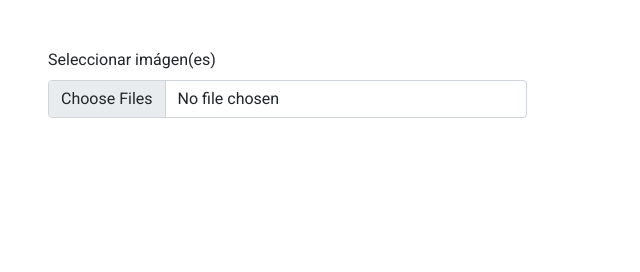
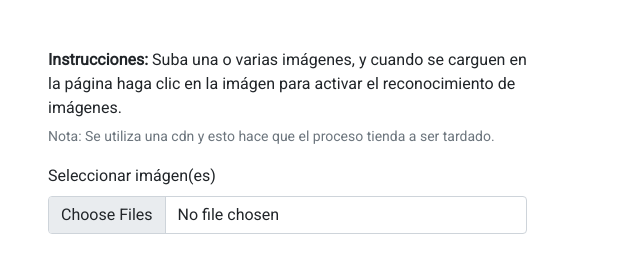
Before and after one commit to DeniiGomez/page-ia, a plain HTML site: page index.html in a window 1280 px wide. Shown: the whole page, without its empty margins (0-640 px from the left). Drawn offline with nearby package versions, Linux system fonts and the light colour scheme.

Commit message:
agregar nota

```diff
--- a/index.html
+++ b/index.html
@@ -31,6 +31,8 @@
     <div class="containe p-5">
       <div class="row align-items-center">
         <div class="col-md-5">
+          <p class="mb-1"> <strong>Instrucciones:</strong> Suba una o varias imágenes, y cuando se carguen en la página haga clic en la imágen para activar el reconocimiento de imágenes.</p>
+          <p class="card-text"><small class="text-muted">Nota: Se utiliza una cdn y esto hace que el proceso tienda a ser tardado.</small></p>
           <div class="mb-3">
             <label class="form-label" for="image-upload">Seleccionar imágen(es)</label>
             <input id="image-upload" class="form-control" type="file"
```
